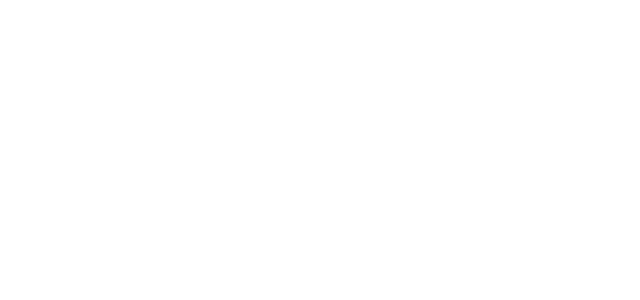
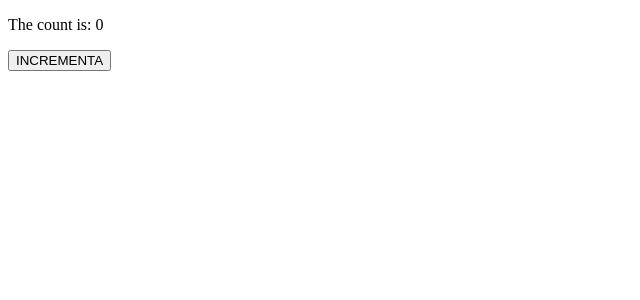
Before and after one commit to Joele-E/esercizio5_09, a React (Create React App) app: page / in a window 1280 px wide. Shown: the top 300 px of the page, without its empty margins (0-640 px from the left). Built offline with nearby package versions, Linux system fonts and the light colour scheme.

Commit message:
exercise done

```diff
--- a/src/App.js
+++ b/src/App.js
@@ -1,7 +1,15 @@
 import React from "react";
+import ClickCounter from "./ClickCounter";
 
 export default class App extends React.Component {
   render() {
-    return <div></div>;
+    return (
+      <div>
+        <ClickCounter />
+      </div>
+    );
   }
 }
+
+/* Create a ClickCounter class component that increments a counter every time a user
+clicks on a button. Render both the current value of the counter and the button within the ClickCounter component. */
--- /dev/null
+++ b/src/ClickCounter.js
@@ -0,0 +1,19 @@
+import React from "react";
+
+export default class ClickCounter extends React.Component {
+  state = {
+    count: 0,
+  };
+
+  addCount = () => {
+    this.setState({ count: this.state.count + 1 });
+  };
+  render() {
+    return (
+      <div>
+        <p>The count is: {this.state.count}</p>
+        <button onClick={this.addCount}>INCREMENTA</button>
+      </div>
+    );
+  }
+}
```
